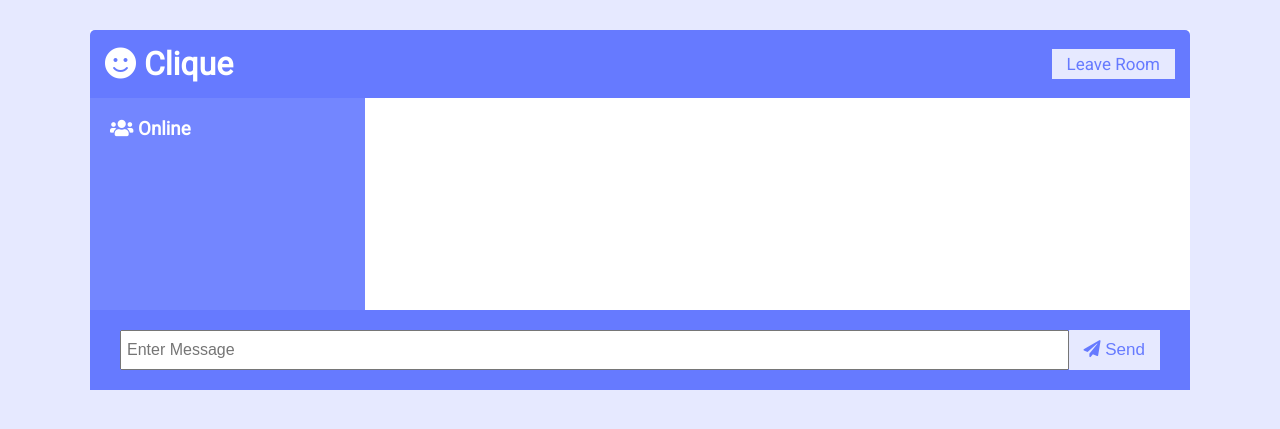
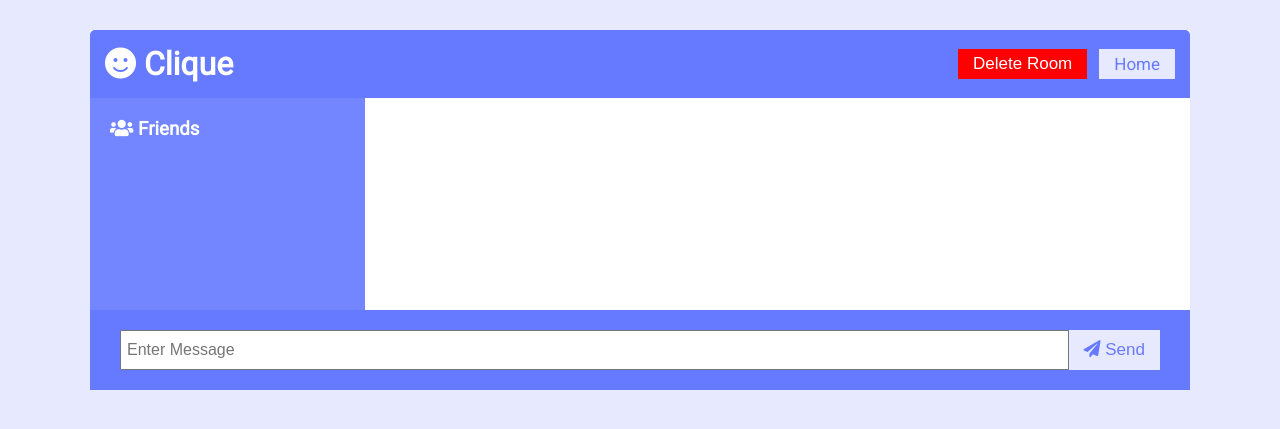
Before and after one commit to yysindi/Clique, a Node project: template views/chat.ejs in a window 1280 px wide. Shown: the top 429 px of the page. Run offline with Node 20 templates, Linux system fonts and the light colour scheme; the template is opened without the code that fills it, so the values that code supplies are empty; some libraries are stand-ins or nearby versions.

Commit message:
delete room functionality

```diff
--- a/server.js
+++ b/server.js
@@ -145,17 +145,6 @@ app.post('/signup', (req, res, next) => {
     .catch(err => console.log(err));
 });
 
-// app.use((req, res, next) => {
-//   User.findByPk(1)
-//     .then(user => {
-//       req.user = user;
-//       next();
-//     })
-//     .catch(err => {
-//       console.log(err);
-//     });
-// });
-
 app.get('/home', isAuthenticated, (req, res, next) => {
   console.log(roomsBelongingToUser);
   req.user
@@ -174,7 +163,7 @@ app.get('/home', isAuthenticated, (req, res, next) => {
     });
 });
 
-app.get('/rooms', (req, res) => {
+app.get('/rooms', isAuthenticated, (req, res) => {
   // res.sendFile(__dirname + '/public/chat.html');
   res.render('chat');
 });
@@ -201,6 +190,22 @@ app.post('/join-room', isAuthenticated, (req, res) => {
       return req.user.createRoom().then(room => {
         res.redirect(`/rooms?username=${req.user.username}&room=${room.id}`);
       });
+    })
+    .catch(err => {
+      console.log(err);
+    });
+});
+
+app.post('/delete-room', (req, res, next) => {
+  const roomNumber = req.body.roomNumber;
+  UserRoom.destroy({
+    where: {
+      roomId: roomNumber,
+      userId: req.user.id,
+    },
+  })
+    .then(() => {
+      res.redirect('/home');
     })
     .catch(err => {
       console.log(err);
--- a/views/chat.ejs
+++ b/views/chat.ejs
@@ -14,11 +14,17 @@
   <div class="chat-container">
     <header class="chat-header">
       <h1><i class="fas fa-smile"></i> Clique</h1>
-      <a href="/home" class="btn">Leave Room</a>
+      <div style="display: flex;">
+        <form action="/delete-room" method="post">
+          <input type="hidden" name="roomNumber" id="roomNumber" value="hello">
+          <button type="submit" class="btn" style="background-color: red; color:white;">Delete Room</button>
+        </form>
+        <a href="/home" style="margin-left: 12px;" class="btn">Home</a>
+      </div>
     </header>
     <main class="chat-main">
       <div class="chat-sidebar">
-        <h3><i class="fas fa-users"></i> Online </h3>
+        <h3><i class="fas fa-users"></i> Friends </h3>
         <ul id="users"></ul>
         <br>
         <br>
@@ -48,10 +54,14 @@
     const chatForm = document.querySelector('#chat-form');
     const roomName = document.getElementById('room-name');
     const userList = document.getElementById('users');
+    const roomNumber = document.body.querySelector('#roomNumber')
 
     const { username, room } = Qs.parse(location.search, {
        ignoreQueryPrefix: true,
     });
+
+    roomNumber.value = room;
+
     console.log(username, room);
     socket.emit('joinRoom', { username, room });
 
```
Lines whose indentation alone changed are shown as unchanged.
